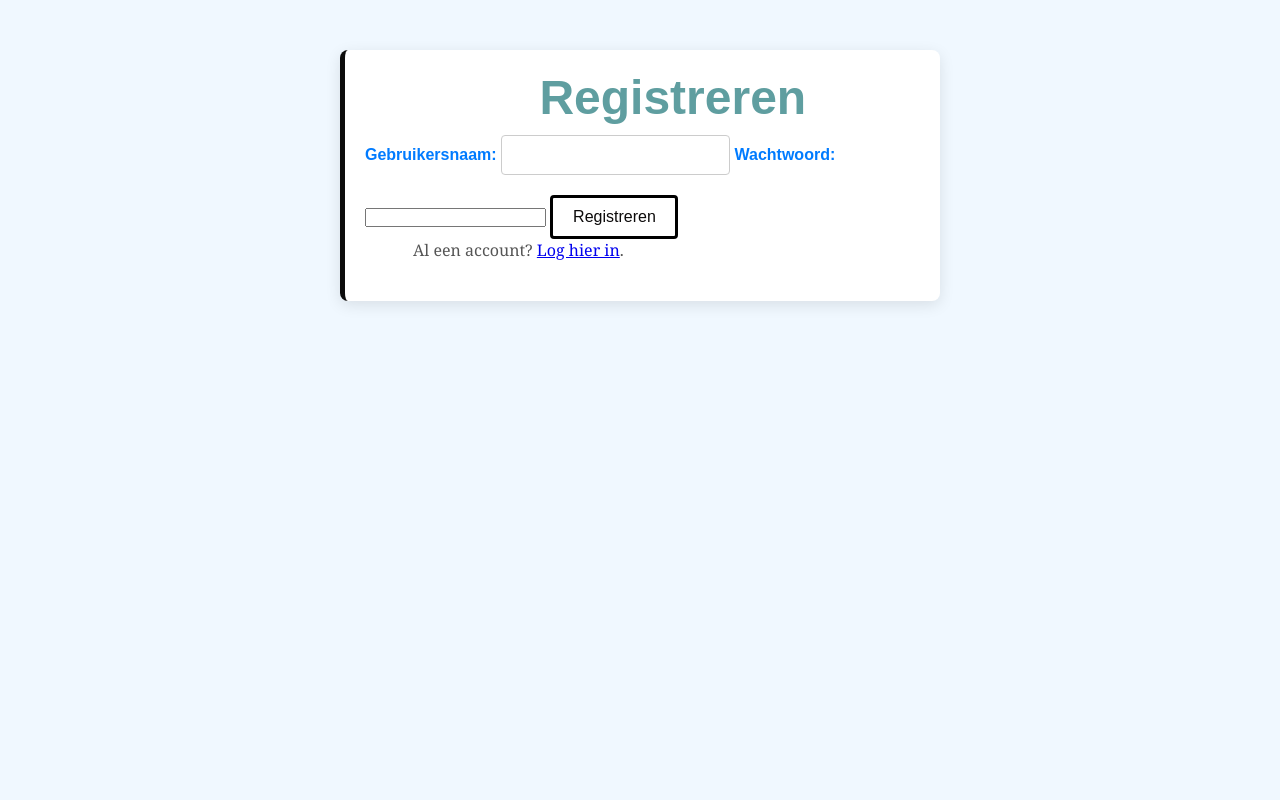
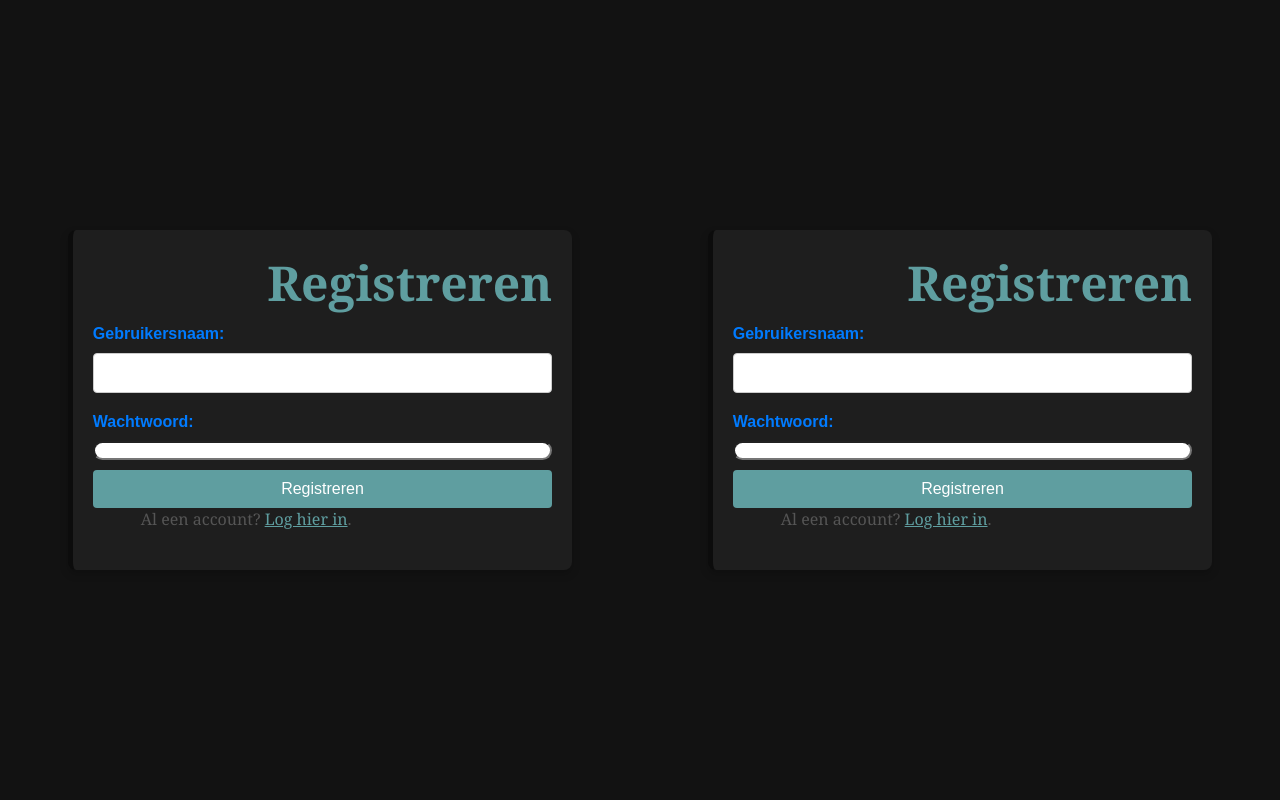
Before and after one commit to ramame2/project, a PHP site: page /register.php in a window 1280 px wide. Run offline with PHP 8.4, Linux system fonts and the light colour scheme.

Commit message:
Update register.php

```diff
--- a/register.php
+++ b/register.php
@@ -20,7 +20,7 @@ try {
         $userExists = $stmt->fetchColumn();
 
         if ($userExists) {
-            echo "Username already exists. Please choose a different username.";
+
         } else {
             // Insert new user
             $stmt = $conn->prepare("INSERT INTO users (username, password) VALUES (:username, :password)");
@@ -28,7 +28,7 @@ try {
             $stmt->bindParam(':password', $password);
             $stmt->execute();
 
-            echo "Registration successful!";
+
         }
     }
 } catch (PDOException $e) {
@@ -113,3 +113,102 @@ try {
 </script>
 </body>
 </html>
+
+<!DOCTYPE html>
+<html lang="nl">
+<head>
+    <meta charset="UTF-8">
+    <meta name="viewport" content="width=device-width, initial-scale=1.0">
+    <title>Registreren</title>
+    <link rel="icon" href="my.ico" type="image/x-icon">
+    <link rel="stylesheet" href="me3.css">
+    <style>
+        body {
+            background-color: #121212;
+            color: #e0e0e0;
+            display: flex;
+            justify-content: center;
+            align-items: center;
+            height: 100vh;
+            margin: 0;
+            font-family: Arial, sans-serif;
+        }
+        .container {
+            background-color: #1e1e1e;
+            padding: 20px;
+            border-radius: 8px;
+            box-shadow: 0 4px 8px rgba(0, 0, 0, 0.2);
+        }
+        input, button {
+            display: block;
+            width: 100%;
+            margin-top: 10px;
+            border-radius: 5rem;
+        }
+        button {
+            background-color:cadetblue;
+            color: #fff;
+            border: none;
+            padding: 10px;
+            border-radius: 4px;
+            cursor: pointer;
+        }
+        button:hover {
+            background-color:dodgerblue;
+        }
+        a {
+            color:cadetblue;
+        }
+        h1{color: cadetblue;
+        font-family: Cambria, Cochin, Georgia, Times, 'Times New Roman', serif;}
+
+        @media screen and (max-width: 500px) {
+            body {
+                padding: 1rem;
+                height: auto;
+            }
+
+            .container {
+                padding: 15px;
+                box-shadow: none; /* Remove shadow for simpler mobile display */
+            }
+
+            h1 {
+                font-size: 1.5rem;
+                text-align: center;
+            }
+
+            input, button {
+                font-size: 1rem;
+                padding: 8px;
+            }
+
+            button {
+                max-width: 200px;
+                margin: 10px auto;
+            }
+
+            p {
+                font-size: 0.9rem;
+                text-align: center;
+            }
+        }
+
+    </style>
+</head>
+<body>
+<div class="container">
+    <h1>Registreren</h1>
+    <form method="POST" action="">
+        <label for="password">Gebruikersnaam:</label>
+        <input type="text" name="username" required>
+
+        <label for="password">Wachtwoord:</label>
+        <input type="password" name="password" required>
+
+        <button type="submit">Registreren</button>
+    </form>
+    <p>Al een account? <a href="login.php">Log hier in</a>.</p>
+</div>
+</body>
+</html>
```
